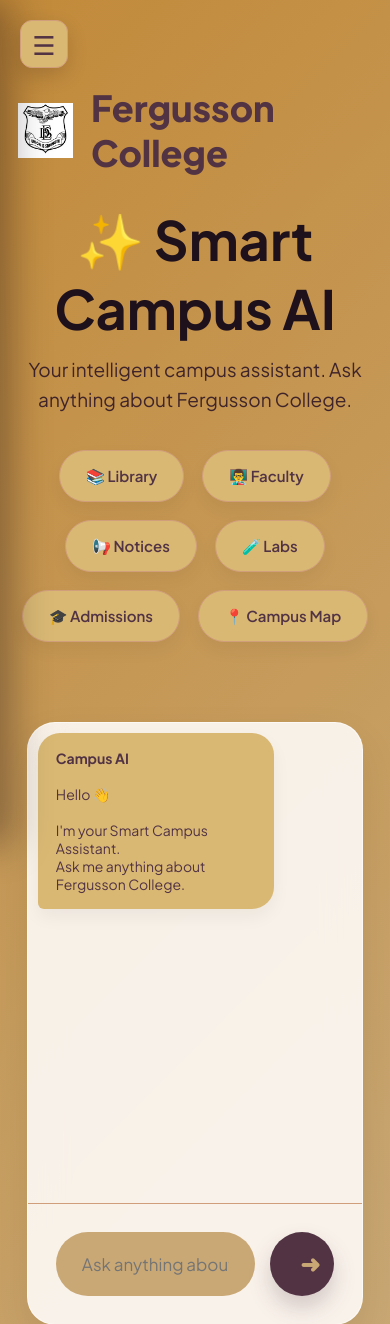
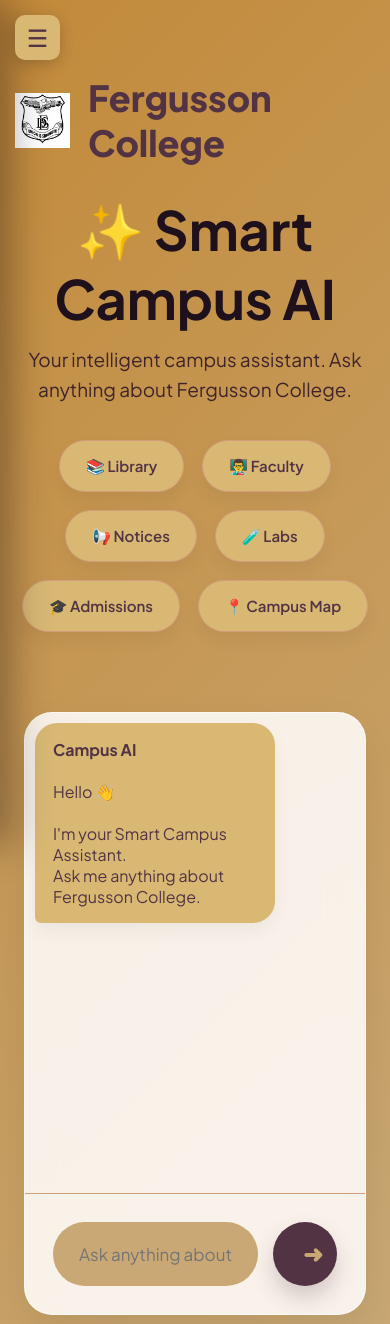
Before and after one commit to Sanavimjagtap/Smart_Campus, a Flask app: page /chatbot in a window 390 px wide. Shown: the top 1324 px of the page. Run offline with Flask 3, Linux system fonts and the light colour scheme.

Commit message:
Update style.css

```diff
--- a/static/css/style.css
+++ b/static/css/style.css
@@ -96,9 +96,6 @@
 
 }
 
-/* ===========================
-        BUTTONS
-=========================== */
 
 /* ===========================
         BUTTONS
@@ -451,24 +448,9 @@
    =================================================== */
 
 /* Menu Hamburger Button (Hidden on Desktop, Visible on Mobile) */
+/* Hide hamburger menu button on desktop */
 .menu-btn {
-    display: none; /* Hidden on Desktop */
-    position: fixed;
-    top: 20px;
-    left: 20px;
-    width: 48px;
-    height: 48px;
-    border-radius: 12px;
-    background: var(--card);
-    justify-content: center;
-    align-items: center;
-    font-size: 26px;
-    color: var(--primary);
-    cursor: pointer;
-    border: 1px solid var(--border);
-    box-shadow: 0 8px 20px rgba(19,10,13,.15);
-    transition: all .25s ease;
-    z-index: 10001; /* Sits above sidebar overlay */
+    display: none !important;
 }
 
 .menu-btn:hover {
@@ -478,6 +460,7 @@
 }
 
 /* Base Desktop Sidebar (ALWAYS VISIBLE on Laptop/Desktop) */
+/* Always show sidebar on desktop */
 .sidebar {
     position: fixed;
     top: 0;
@@ -486,21 +469,21 @@
     height: 100vh;
     background: var(--primary-dark);
     color: #c9a875;
-    transform: translateX(0); /* VISIBLE on Desktop */
-    transition: transform 0.35s cubic-bezier(0.4, 0, 0.2, 1);
+    transform: translateX(0) !important; /* Visible on desktop */
+    transition: transform 0.3s ease;
     z-index: 10000;
     padding: 30px 20px;
-    border-right: 1px solid rgba(255,255,255,.06);
     box-shadow: 12px 0 35px rgba(19,10,13,.35);
     overflow-y: auto;
 }
 
 /* Adjust Desktop Main Content so it doesn't get overlapped by sidebar */
+/* Offset main content so it sits NEXT to the sidebar */
 .main-content {
-    margin-left: 260px;
+    margin-left: 260px !important;
     padding: 30px;
-}
-
+    width: calc(100% - 260px);
+}
 .sidebar-logo {
     font-size: 26px;
     font-weight: 800;
@@ -541,40 +524,55 @@
 
 
 /* ===================================================
-   RESPONSIVE MEDIA QUERIES (Mobile & Tablet Switch)
+   MOBILE & TABLET (Screens 768px and smaller)
    =================================================== */
 
-/* --- Mobile & Tablets (768px and below) --- */
 @media screen and (max-width: 768px) {
 
     /* Show hamburger menu button on mobile */
     .menu-btn {
         display: flex !important;
+        position: fixed;
+        top: 15px;
+        left: 15px;
+        width: 45px;
+        height: 45px;
+        border-radius: 10px;
+        background: var(--card);
+        color: var(--primary);
+        font-size: 24px;
+        justify-content: center;
+        align-items: center;
+        cursor: pointer;
+        z-index: 10001; /* Sits on top of everything */
+        box-shadow: 0 4px 15px rgba(0,0,0,0.2);
     }
 
     /* Hide sidebar off-screen by default on mobile */
     .sidebar {
-        transform: translateX(-100%);
+        transform: translateX(-100%) !important;
         width: 250px !important;
     }
 
-    /* Slide sidebar in when 'active' class is toggled by JS */
+    /* Slide sidebar in when toggle button is clicked */
     .sidebar.active {
         transform: translateX(0) !important;
+        box-shadow: 10px 0 30px rgba(0,0,0,0.5);
     }
 
-    /* Reset main content margin so it takes full screen width */
+/* Expand main content to full screen width on mobile */
     .main-content {
         margin-left: 0 !important;
-        padding: 85px 18px 20px 18px !important; /* Pushes content down under hamburger button */
         width: 100% !important;
+        padding: 75px 15px 20px 15px !important; /* Top space for menu button */
     }
 
-    /* Force grid cards to single column on mobile */
+/* Stack cards into 1 column on phone */
     .dashboard-grid, .card-grid {
         grid-template-columns: 1fr !important;
-        gap: 18px;
+        gap: 16px;
     }
+}
 
     .session-row, .login-card {
         width: 95% !important;
```
